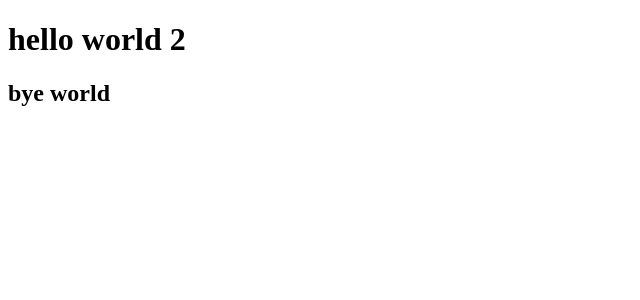
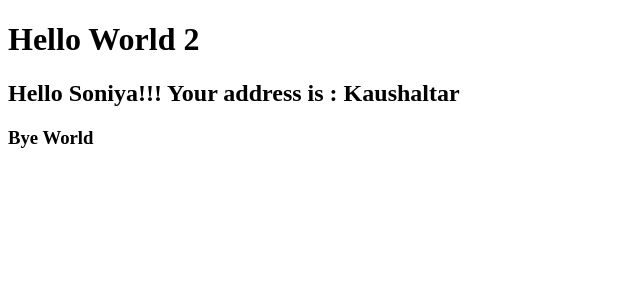
Before and after one commit to Soniya-Thapa/React-JS, a React (Vite) app: page / in a window 1280 px wide. Shown: the top 300 px of the page, without its empty margins (0-640 px from the left). Built offline with nearby package versions, Linux system fonts and the light colour scheme.

Commit message:
writing js code

```diff
--- a/src/App.jsx
+++ b/src/App.jsx
@@ -1,18 +1,20 @@
-import { useState } from 'react'
-import reactLogo from './assets/react.svg'
-import viteLogo from '/vite.svg'
-import './App.css'
+//yo tala ko function ko jasto lagla tara function haina yo "component" ho cause yesley jsx return gariraxa ... function bhaneko yo ho : function App(){ console.log("hello")} cause yesley jsx return gareko xaina
 
 function App() {
-  const [count, setCount] = useState(0)
+  //js ko code component ra return ko bich ma lekhna parxa
+  let name = "Soniya"
+  let address = "Kaushaltar"
 
   return (
-    //<>:react fragments
+    //browser ma dekhaunu parne xa bhani return bhitra lekhna parxa
+    //<>:react fragments , dom ma entry hudaina ra js ko code lekhna xa bhani sadhai {} bhitra lekhna
     <>
-      <h1>hello world {1 + 1}</h1>
-      <h2>bye world</h2>
+      <h1>Hello World {1 + 1}</h1>
+      <h2>Hello {name}!!! Your address is : {address}</h2>
+      <h3>Bye World</h3>
     </>
   )
 }
 
+
 export default App
```
